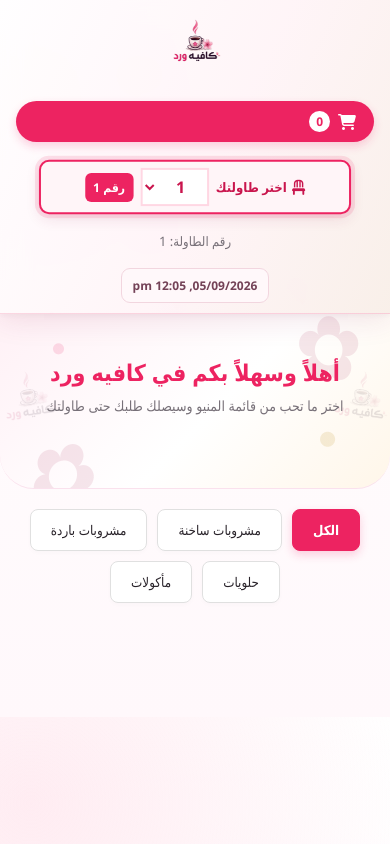
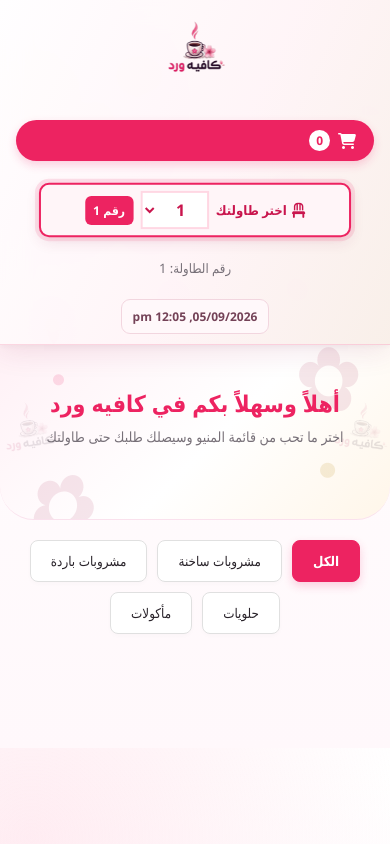
Before and after one commit to mustafaaboras112/ward-cafe, a plain HTML site: page index.html in a window 390 px wide. Drawn offline with Linux system fonts and the light colour scheme; no server answers.

Commit message:
fix conflict in waiter

```diff
--- a/style.css
+++ b/style.css
@@ -181,6 +181,7 @@ header {
     position: sticky;
     top: 0;
     z-index: 1000;
+    min-height: 150px;
 }
 
 .logo h1 {
@@ -196,8 +197,8 @@ header {
 
 .logo img {
     display: block;
-    width: 260px;
-    height: 95px;
+    width: 320px;
+    height: 118px;
     object-fit: contain;
     animation: logo-float 3.2s ease-in-out infinite;
 }
@@ -571,11 +572,11 @@ body {
 }
 
 header {
-    min-height: 76px;
-    padding: 14px clamp(16px, 4vw, 52px);
+    min-height: 148px;
+    padding: 15px clamp(16px, 4vw, 52px);
     border-bottom: 1px solid rgba(233, 35, 97, 0.18);
     box-shadow: 0 5px 28px rgba(148, 30, 74, 0.12), 0 2px 6px rgba(0, 0, 0, 0.04);
-    gap: 18px;
+    gap: 22px;
     background: rgba(255, 255, 255, 0.88);
     backdrop-filter: blur(14px);
     -webkit-backdrop-filter: blur(14px);
@@ -597,8 +598,8 @@ header {
 
 .logo img {
     display: block;
-    width: 260px;
-    height: 95px;
+    width: 320px;
+    height: 118px;
     object-fit: contain;
     animation: logo-float 3.2s ease-in-out infinite;
 }
@@ -1047,6 +1048,7 @@ th {
         align-items: stretch;
         flex-direction: column;
         text-align: center;
+        min-height: 160px;
     }
 
     header > div:last-child {
@@ -1077,12 +1079,12 @@ th {
         font-size: 12px;
     }
 
-    .logo img {
-        width: 210px;
-        height: 77px;
-        margin: 0 auto;
-        animation: logo-float 3.2s ease-in-out infinite;
-    }
+.logo img {
+    width: 260px;
+    height: 95px;
+    margin: 0 auto;
+    animation: logo-float 3.2s ease-in-out infinite;
+}
 
     .section-box {
         padding: 15px;
@@ -1214,14 +1216,14 @@ body:has(#menu-grid) header {
 }
 
 body.menu-page .logo img {
-    width: 240px;
-    height: 88px;
+    width: 300px;
+    height: 110px;
     animation: logo-float 3.2s ease-in-out infinite;
 }
 
 /* واجهة المنيو: هيدر أوسع وترحيب بشعاري ورد خفيفين على الجانبين. */
 body.menu-page header {
-    min-height: 82px;
+    min-height: 130px;
     padding-top: 10px;
     padding-bottom: 10px;
     background: rgba(255, 255, 255, 0.85);
@@ -1257,8 +1259,8 @@ body.menu-page .hero p {
 
 @media (max-width: 700px) {
     body.menu-page .logo img {
-        width: 200px;
-        height: 73px;
+        width: 240px;
+        height: 88px;
         animation: logo-float 3.2s ease-in-out infinite;
     }
 
```
